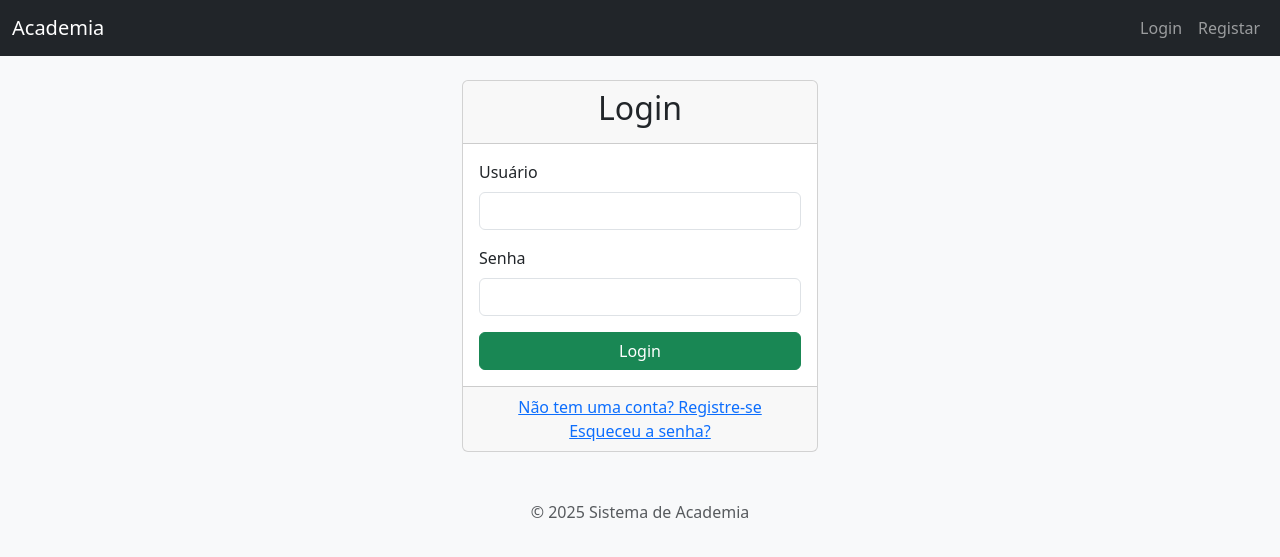
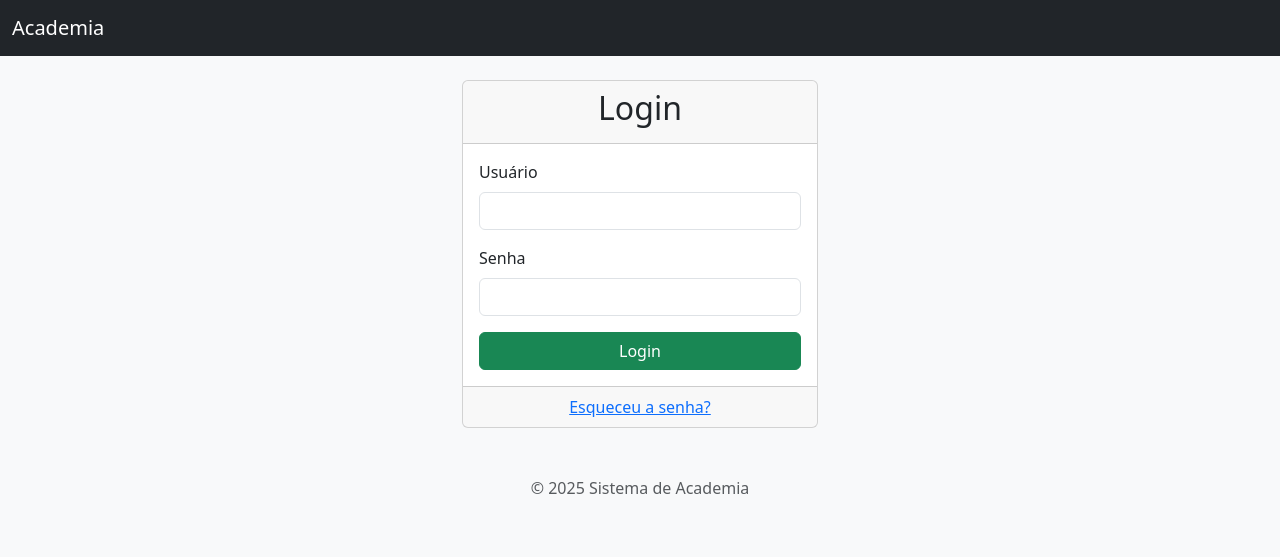
Before and after one commit to cavalcantetavares/academia, a Django app: page /contas/login/ in a window 1280 px wide. Shown: the top 557 px of the page. Run offline with Django 5.2, Linux system fonts and the light colour scheme.

Commit message:
remoção de links na pagina login

```diff
--- a/contas/templates/registration/login.html
+++ b/contas/templates/registration/login.html
@@ -29,7 +29,7 @@
                 </form>
             </div>
             <div class="card-footer text-center">
-                <a href="{% url 'registrar' %}">Não tem uma conta? Registre-se</a><br>
+                <!-- <a href="{% url 'registrar' %}">Não tem uma conta? Registre-se</a><br>-->
                 <a href="{% url 'password_reset' %}">Esqueceu a senha?</a>
             </div>
         </div>
--- a/templates/base.html
+++ b/templates/base.html
@@ -53,14 +53,14 @@
                             {% csrf_token %}
                             <button type="submit" class="btn btn-danger">Sair</button>
                         </form>
-                    </li>
+                    </li>-
                 {% else %}
-                    <li class="nav-item">
+                   <!-- <li class="nav-item">
                         <a class="nav-link" href="{% url 'login' %}">Login</a>
                     </li>
                     <li class="nav-item">
                         <a class="nav-link" href="{% url 'registrar' %}">Registar</a>
-                    </li>
+                    </li>-->
                 {% endif %}
             </ul>
         </div>
```
Also changed, not shown: db.sqlite3.
